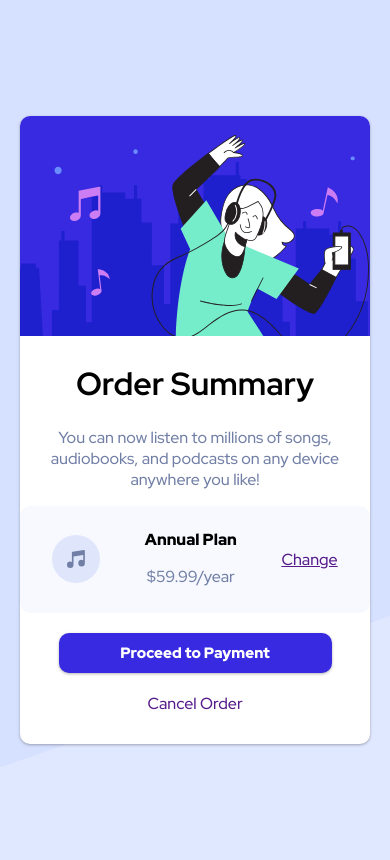
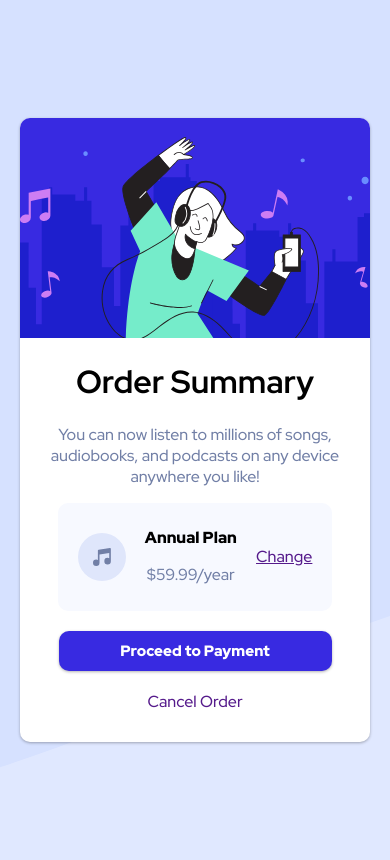
Before and after one commit to codemax28/order-summary-component-main-max, a PHP site: page / in a window 390 px wide. Run offline with PHP 8.4, Linux system fonts and the light colour scheme.

Commit message:
center img

```diff
--- a/style.css
+++ b/style.css
@@ -108,4 +108,12 @@ p{
         -moz-box-shadow: rgba(0,0,0,0.3) 0 1px 3px;
         box-shadow: rgba(0, 0, 0, 0.3) 0 1px 3px;
     }
+    .music{
+        width: 274px;
+    }
+    .first{
+        display: flex;
+    justify-content: center;
+    }
+
 }
```
